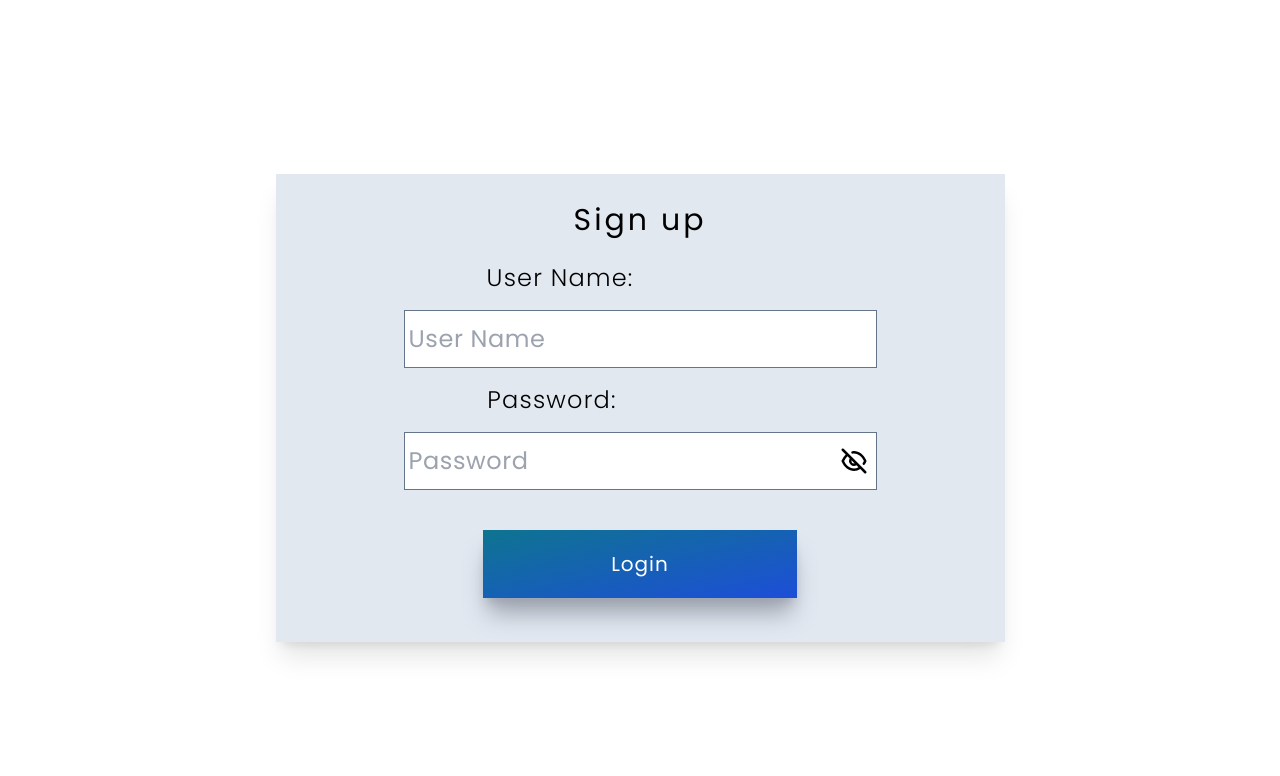
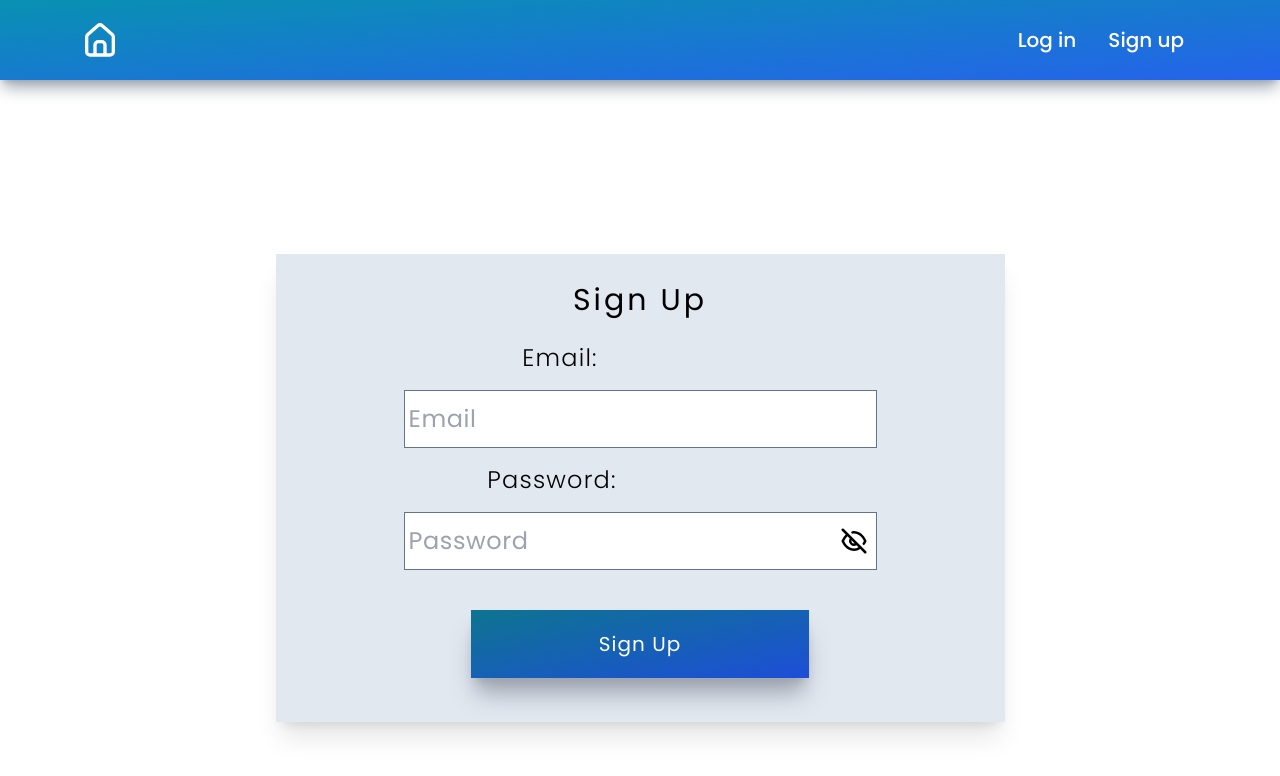
Before and after one commit to KristianSlovak/huli-weatherApp, a React (Create React App) app in the folder frontend/: page /signup in a window 1280 px wide. Shown: the top 776 px of the page. Built offline with nearby package versions, Linux system fonts and the light colour scheme.

Commit message:
Login Signup backend done

```diff
--- a/frontend/package.json
+++ b/frontend/package.json
@@ -1,4 +1,5 @@
 {
+  "proxy": "http://localhost:3001",
   "name": "frontend",
   "version": "0.1.0",
   "private": true,
--- a/frontend/src/components/AppBar.jsx
+++ b/frontend/src/components/AppBar.jsx
@@ -1,17 +1,45 @@
 import React from "react";
 import { Link } from "react-router-dom";
+import { UilEstate } from "@iconscout/react-unicons";
+import { useLogout } from "../hooks/useLogout";
+import { useAuthContext } from "../hooks/useAuthContext";
 function AppBar() {
+  const { logout } = useLogout();
+  const { user } = useAuthContext();
+
+  const handleClick = () => {
+    logout();
+  };
+
   return (
-    <ul
-      className="flex flex-row items-center justify-end gap-6 mx-auto w-screen
+    <div
+      className="grid grid-flow-col items-center gap-6 mx-auto w-screen pl-20
     h-20 pr-20 bg-gradient-to-br from-cyan-600 to-blue-600
     text-white text-xl font-medium shadow-lg shadow-gray-400"
     >
+      <div className="justify-self-start">
+        <Link to="/">
+          <UilEstate className="w-10 h-10 hover:text-sky-800 transition ease-out" />
+        </Link>
+      </div>
+      {user && (
+        <div className="justify-self-end">
+          <span>{user.email}</span>
+          <button
+            className="p-4 hover:text-sky-800  transition ease-out"
+            onClick={handleClick}
+          >
+            Log out
+          </button>
+        </div>
+      )}
+      {!user && (
+        <ul className="justify-self-end">
           <Link
             className="p-4 hover:text-sky-800 hover:scale-110 transition ease-out"
             to="/login"
           >
-        Login
+            Log in
           </Link>
           <Link
             className="p-4 hover:text-sky-800 hover:scale-110 transition ease-out"
@@ -20,6 +48,8 @@ function AppBar() {
             Sign up
           </Link>
         </ul>
+      )}
+    </div>
   );
 }
 
--- /dev/null
+++ b/frontend/src/context/AuthContext.js
@@ -0,0 +1,36 @@
+import { createContext, useReducer, useEffect } from "react";
+
+export const AuthContext = createContext();
+
+export const authReducer = (state, action) => {
+  switch (action.type) {
+    case "LOGIN":
+      return { user: action.payload };
+    case "LOGOUT":
+      return { user: null };
+    default:
+      return state;
+  }
+};
+
+export const AuthContextProvider = ({ children }) => {
+  const [state, dispatch] = useReducer(authReducer, {
+    user: null,
+  });
+
+  useEffect(() => {
+    const user = JSON.parse(localStorage.getItem("user"));
+
+    if (user) {
+      dispatch({ type: "LOGIN", payload: user });
+    }
+  }, []);
+
+  console.log("AuthContext state: ", state);
+
+  return (
+    <AuthContext.Provider value={{ ...state, dispatch }}>
+      {children}
+    </AuthContext.Provider>
+  );
+};
--- /dev/null
+++ b/frontend/src/hooks/useAuthContext.js
@@ -0,0 +1,11 @@
+import { AuthContext } from "../context/AuthContext";
+import { useContext } from "react";
+
+export const useAuthContext = () => {
+  const context = useContext(AuthContext);
+
+  if (!context) {
+    throw Error("useAuthContext must be used inside an AuthContextProvider");
+  }
+  return context;
+};
--- /dev/null
+++ b/frontend/src/hooks/useLogin.js
@@ -0,0 +1,32 @@
+import { useState } from "react";
+import { useAuthContext } from "./useAuthContext";
+
+export const useLogin = () => {
+  const [error, setError] = useState(null);
+  const [isLoading, setIsLoading] = useState(null);
+  const { dispatch } = useAuthContext();
+  const login = async (email, password) => {
+    setIsLoading(true);
+    setError(null);
+
+    const response = await fetch("/api/user/login", {
+      method: "POST",
+      headers: { "Content-Type": "application/json" },
+      body: JSON.stringify({ email, password }),
+    });
+    const json = await response.json();
+
+    if (!response.ok) {
+      setIsLoading(false);
+      setError(json.error);
+    }
+    if (response.ok) {
+      localStorage.setItem("user", JSON.stringify(json));
+
+      dispatch({ type: "LOGIN", payload: json });
+
+      setIsLoading(false);
+    }
+  };
+  return { login, isLoading, error };
+};
--- /dev/null
+++ b/frontend/src/hooks/useLogout.js
@@ -0,0 +1,11 @@
+import { useAuthContext } from "./useAuthContext";
+export const useLogout = () => {
+  const { dispatch } = useAuthContext();
+  const logout = () => {
+    localStorage.removeItem("user");
+
+    dispatch({ type: "LOGOUT" });
+  };
+
+  return { logout };
+};
--- /dev/null
+++ b/frontend/src/hooks/useSignup.js
@@ -0,0 +1,32 @@
+import { useState } from "react";
+import { useAuthContext } from "./useAuthContext";
+
+export const useSignup = () => {
+  const [error, setError] = useState(null);
+  const [isLoading, setIsLoading] = useState(null);
+  const { dispatch } = useAuthContext();
+  const signup = async (email, password) => {
+    setIsLoading(true);
+    setError(null);
+
+    const response = await fetch("/api/user/signup", {
+      method: "POST",
+      headers: { "Content-Type": "application/json" },
+      body: JSON.stringify({ email, password }),
+    });
+    const json = await response.json();
+
+    if (!response.ok) {
+      setIsLoading(false);
+      setError(json.error);
+    }
+    if (response.ok) {
+      localStorage.setItem("user", JSON.stringify(json));
+
+      dispatch({ type: "LOGIN", payload: json });
+
+      setIsLoading(false);
+    }
+  };
+  return { signup, isLoading, error };
+};
--- a/frontend/src/index.js
+++ b/frontend/src/index.js
@@ -3,12 +3,15 @@ import ReactDOM from "react-dom/client";
 import "./index.css";
 import { App } from "./App";
 import { BrowserRouter } from "react-router-dom";
+import { AuthContextProvider } from "./context/AuthContext";
 
 const root = ReactDOM.createRoot(document.getElementById("root"));
 root.render(
   <React.StrictMode>
     <BrowserRouter>
-      <App />
+      <AuthContextProvider>
+        <App />
+      </AuthContextProvider>
     </BrowserRouter>
   </React.StrictMode>
 );
--- a/frontend/src/pages/Login.js
+++ b/frontend/src/pages/Login.js
@@ -1,8 +1,13 @@
 import React, { useRef } from "react";
-import { Link } from "react-router-dom";
 import { UilEyeSlash } from "@iconscout/react-unicons";
+import { useState } from "react";
+import AppBar from "../components/AppBar";
+import { useLogin } from "../hooks/useLogin";
 
 function Login() {
+  const [email, setEmail] = useState("");
+  const [password, setPassword] = useState("");
+  const { login, error, isLoading } = useLogin();
   const textInput = useRef(null);
   const handleHidden = () => {
     if (textInput.current.type === "password") {
@@ -10,19 +15,31 @@ function Login() {
     } else if (textInput.current.type === "text")
       textInput.current.type = "password";
   };
+
+  const handleSubmit = async (e) => {
+    e.preventDefault();
+    await login(email, password);
+  };
   return (
+    <div>
+      <AppBar />
       <div className="h-screen flex justify-center items-center">
         <div className="bg-slate-200 mx-auto max-w-screen-md mt-4 py-5 px-32 shadow-xl">
-        <form className="flex flex-col gap-y-4 justify-center items-center">
-          <h1 className="tracking-widest text-3xl p-2">Login</h1>
+          <form
+            className="flex flex-col gap-y-4 justify-center items-center"
+            onSubmit={handleSubmit}
+          >
+            <h1 className="tracking-widest text-3xl p-2">Log In</h1>
             <label className="mr-40 w-fit tracking-wider text-2xl font-light">
-            User Name:
+              Email:
             </label>
             <input
+              onChange={(e) => setEmail(e.target.value)}
+              value={email}
               type="text"
-            name="userName"
+              name="Email"
               className="tracking-wide text-2xl px-1 py-3 border border-slate-500"
-            placeholder="User Name"
+              placeholder="Email"
             />
             <label className="mr-44 tracking-wider text-2xl font-light">
               Password:
@@ -35,6 +52,8 @@ function Login() {
                 <UilEyeSlash size={30} />
               </span>
               <input
+                onChange={(e) => setPassword(e.target.value)}
+                value={password}
                 ref={textInput}
                 type="password"
                 name="password"
@@ -42,12 +61,19 @@ function Login() {
                 placeholder="Password"
               />
             </div>
-          <Link to={"/"}>
-            <button className="tracking-wider text-white text-xl bg-gradient-to-br from-cyan-700 to-blue-700 shadow-xl shadow-gray-400 px-32 py-5 my-6">
-              Login
+            <button
+              disabled={isLoading}
+              className="tracking-wider text-white text-xl bg-gradient-to-br from-cyan-700 to-blue-700 shadow-xl shadow-gray-400 px-32 py-5 my-6"
+            >
+              Log In
             </button>
-          </Link>
+            {error && (
+              <div className="tracking-wider text-red-600 font-bold">
+                {error}
+              </div>
+            )}
           </form>
+        </div>
       </div>
     </div>
   );
--- a/frontend/src/pages/Signup.js
+++ b/frontend/src/pages/Signup.js
@@ -1,9 +1,14 @@
 import React from "react";
-import { Link } from "react-router-dom";
 import { useRef } from "react";
 import { UilEyeSlash } from "@iconscout/react-unicons";
+import { useState } from "react";
+import AppBar from "../components/AppBar";
+import { useSignup } from "../hooks/useSignup";
 
 function Signup() {
+  const [email, setEmail] = useState("");
+  const [password, setPassword] = useState("");
+  const { signup, error, isLoading } = useSignup();
   const textInput = useRef(null);
   const handleHidden = () => {
     if (textInput.current.type === "password") {
@@ -11,19 +16,33 @@ function Signup() {
     } else if (textInput.current.type === "text")
       textInput.current.type = "password";
   };
+
+  const handleSubmit = async (e) => {
+    e.preventDefault();
+
+    await signup(email, password);
+  };
+
   return (
+    <div>
+      <AppBar />
       <div className="h-screen flex justify-center items-center">
         <div className="bg-slate-200 mx-auto max-w-screen-md mt-4 py-5 px-32 shadow-xl">
-        <form className="flex flex-col gap-y-4 justify-center items-center">
-          <h1 className="tracking-widest text-3xl p-2">Sign up</h1>
+          <form
+            className="flex flex-col gap-y-4 justify-center items-center"
+            onSubmit={handleSubmit}
+          >
+            <h1 className="tracking-widest text-3xl p-2">Sign Up</h1>
             <label className="mr-40 w-fit tracking-wider text-2xl font-light">
-            User Name:
+              Email:
             </label>
             <input
-            type="text"
-            name="userName"
+              onChange={(e) => setEmail(e.target.value)}
+              value={email}
+              type="email"
+              name="Email"
               className="tracking-wide text-2xl px-1 py-3 border border-slate-500"
-            placeholder="User Name"
+              placeholder="Email"
             />
             <label className="mr-44 tracking-wider text-2xl font-light">
               Password:
@@ -36,6 +55,8 @@ function Signup() {
                 <UilEyeSlash size={30} />
               </span>
               <input
+                onChange={(e) => setPassword(e.target.value)}
+                value={password}
                 ref={textInput}
                 type="password"
                 name="password"
@@ -43,12 +64,19 @@ function Signup() {
                 placeholder="Password"
               />
             </div>
-          <Link to={"/"}>
-            <button className="tracking-wider text-white text-xl bg-gradient-to-br from-cyan-700 to-blue-700 shadow-xl shadow-gray-400 px-32 py-5 my-6">
-              Login
+            <button
+              disabled={isLoading}
+              className="tracking-wider text-white text-xl bg-gradient-to-br from-cyan-700 to-blue-700 shadow-xl shadow-gray-400 px-32 py-5 my-6"
+            >
+              Sign Up
             </button>
-          </Link>
+            {error && (
+              <div className="tracking-wider text-red-600 font-bold">
+                {error}
+              </div>
+            )}
           </form>
+        </div>
       </div>
     </div>
   );
```
Also changed, not shown: 2 other files (tests, documents, lock files or other folders). Lines whose indentation alone changed are shown as unchanged.
